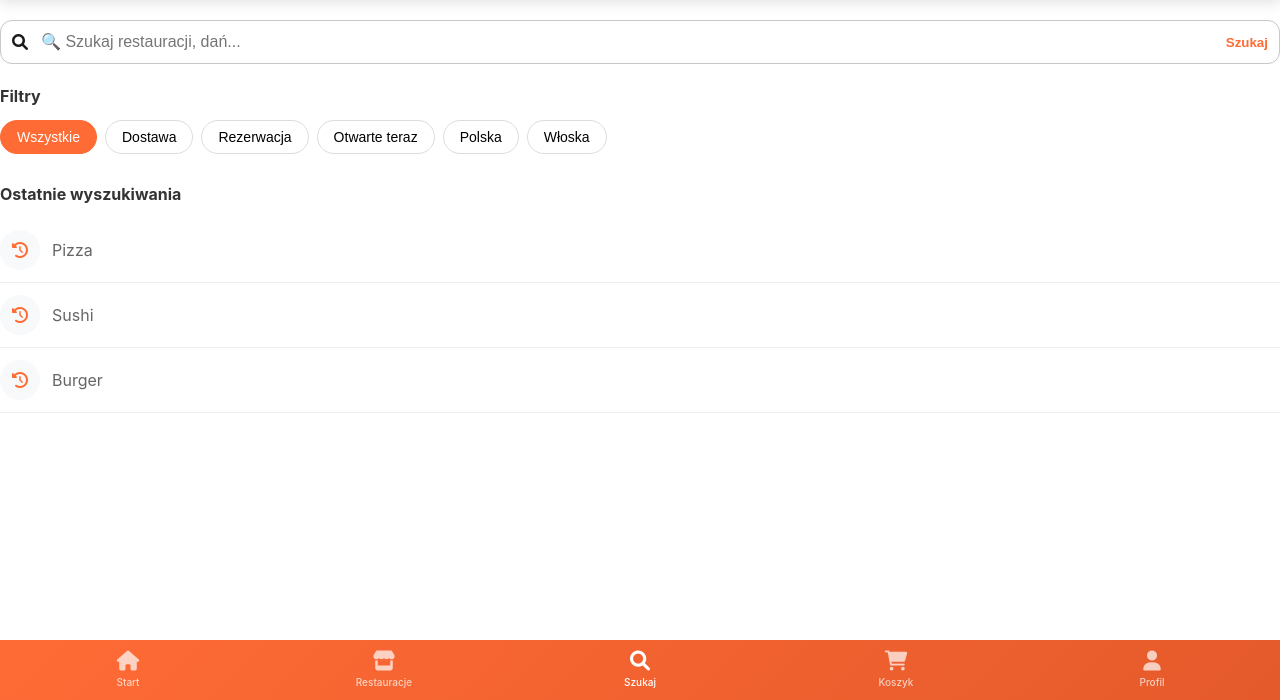
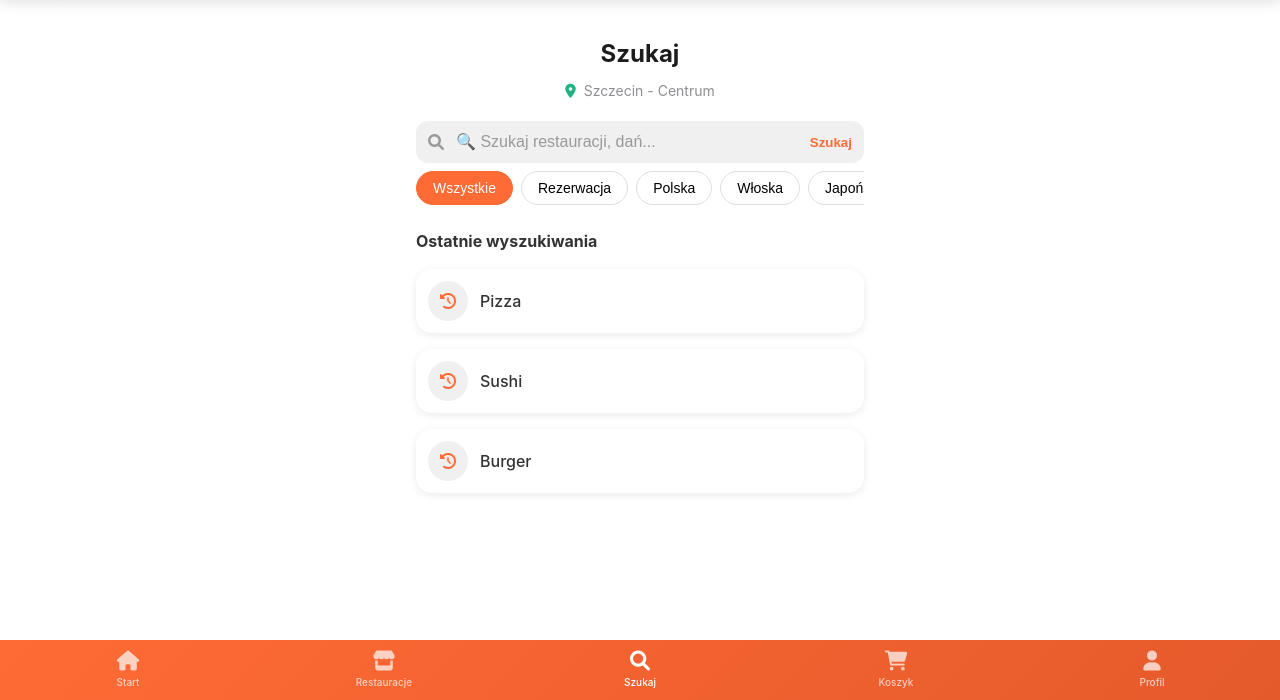
Before and after one commit to hamorii123/Pasibrzuch, a Flask app: page /client/search in a window 1280 px wide. Shown: the part 100-800 px from the top of the page. Run offline with Flask 3, Linux system fonts and the light colour scheme; a user stored in the database is signed in.

Commit message:
Poprawiłem wygląd widoku wyszukiwania

```diff
--- a/pasibrzuch/templates/client/search_mobile.html
+++ b/pasibrzuch/templates/client/search_mobile.html
@@ -5,32 +5,36 @@
 {% block extra_css %}
 <style>
 .search-container {
-    padding: 16px;
+    position: sticky;
+    top: 60px;
+    background: transparent;
+    padding: 0 0 16px 0;
+    z-index: 10;
 }
 
-.recent-searches {
-    margin-top: 20px;
+.search-container .form-control {
+    background: #f0f0f0;
+    border: none;
+    color: #333;
 }
 
-.search-item {
-    padding: 12px 0;
-    border-bottom: 1px solid #eee;
-    display: flex;
-    align-items: center;
-    gap: 12px;
-    text-decoration: none;
-    color: inherit;
+.search-container .form-control::placeholder {
+    color: #999;
 }
 
-.search-item-icon {
-    width: 40px;
-    height: 40px;
-    background: #f8f9fa;
-    border-radius: 50%;
+.search-container .form-control:focus {
+    background: #f0f0f0;
+    outline: none;
+    box-shadow: none;
+}
+
+.filters {
     display: flex;
-    align-items: center;
-    justify-content: center;
-    color: #FF6B35;
+    gap: 8px;
+    overflow-x: auto;
+    padding: 8px 0;
+    margin-bottom: 16px;
+    -webkit-overflow-scrolling: touch;
 }
 
 .filter-btn {
@@ -38,30 +42,104 @@
     border: 1px solid #ddd;
     border-radius: 20px;
     background: white;
+    white-space: nowrap;
     font-size: 14px;
-    margin-right: 8px;
-    margin-bottom: 8px;
 }
 
 .filter-btn.active {
-    background: #FF6B35;
+    background: var(--primary-orange);
     color: white;
-    border-color: #FF6B35;
+    border-color: var(--primary-orange);
+}
+
+.restaurant-card {
+    display: block;
+    text-decoration: none;
+    color: inherit;
+    margin-bottom: 16px;
+    background: white;
+    border-radius: 16px;
+    overflow: hidden;
+    box-shadow: 0 2px 8px rgba(0,0,0,0.08);
+}
+
+.restaurant-image {
+    width: 100%;
+    height: 140px;
+    background: linear-gradient(135deg, #FF6B35, #FF8C42);
+    display: flex;
+    align-items: center;
+    justify-content: center;
+    color: white;
+    font-size: 40px;
+}
+
+.restaurant-card h3 {
+    margin: 0;
+    font-size: 18px;
+    font-weight: 600;
+    color: #333;
+}
+
+/* Tagi / badge dla restauracji */
+.restaurant-tag {
+    display: inline-block;
+    padding: 4px 12px;
+    border-radius: 20px;
+    font-size: 12px;
+    font-weight: 500;
+    margin-right: 6px;
+    margin-bottom: 6px;
+}
+
+.tag-cuisine {
+    background: rgba(255,107,53,0.12);
+    color: #E55A2B;
+}
+
+.tag-hours {
+    background: rgba(128,128,128,0.12);
+    color: #555;
+}
+
+.tag-reservation {
+    background: rgba(0,123,255,0.12);
+    color: #007bff;
+}
+
+.restaurant-tags {
+    display: flex;
+    flex-wrap: wrap;
+    margin-top: 8px;
 }
 
 .empty-state {
     text-align: center;
-    padding: 40px 20px;
-    color: #666;
+    padding: 60px 20px;
+    color: #999;
+}
+
+body {
+    background-color: white !important;
 }
 </style>
 {% endblock %}
 
 {% block content %}
+<div class="mobile-container">
+    <!-- Nagłówek wyśrodkowany -->
+    <div style="margin-bottom: 20px; text-align: center;">
+        <h1 style="font-size: 24px; font-weight: 700; margin: 0 0 8px 0; color: var(--dark);">Szukaj</h1>
+        <div style="display: flex; align-items: center; justify-content: center; gap: 8px; color: var(--gray); font-size: 14px;">
+            <i class="fas fa-map-marker-alt" style="color: #20b27f; font-size: 14px;"></i>
+            <span>Szczecin - Centrum</span>
+        </div>
+    </div>
+
+    <!-- Wyszukiwarka -->
     <div class="search-container">
-    <!-- Wyszukiwarka -->
-    <div class="form-group" style="margin-bottom: 20px;">
-        <form action="{{ url_for('client_search') }}" method="get">
+        <div class="form-group" style="margin-bottom: 0;">
+            <form action="{{ url_for('client_search') }}" method="get" style="margin: 0;">
                 <div style="position: relative;">
                     <input type="text"
                            name="q"
@@ -70,7 +148,7 @@
                            value="{{ query }}"
                            style="padding-left: 40px;">
                     <div style="position: absolute; left: 12px; top: 50%; transform: translateY(-50%);">
-                    <i class="fas fa-search"></i>
+                        <i class="fas fa-search" style="color: #999;"></i>
                     </div>
                     <button type="submit"
                             style="position: absolute; right: 12px; top: 50%; transform: translateY(-50%); background: none; border: none; color: #FF6B35; font-weight: 600;">
@@ -79,18 +157,17 @@
                 </div>
             </form>
         </div>
+    </div>
 
-    <!-- Filtry -->
-    <div style="margin-bottom: 20px;">
-        <h4 style="margin-bottom: 12px; color: #333;">Filtry</h4>
-        <div style="display: flex; flex-wrap: wrap;">
+    <!-- Filtry (poziome przewijanie) -->
+    <div class="filters">
         <button class="filter-btn active">Wszystkie</button>
-            <button class="filter-btn">Dostawa</button>
         <button class="filter-btn">Rezerwacja</button>
-            <button class="filter-btn">Otwarte teraz</button>
         <button class="filter-btn">Polska</button>
         <button class="filter-btn">Włoska</button>
-        </div>
+        <button class="filter-btn">Japońska</button>
+        <button class="filter-btn">Szybkie</button>
+        <button class="filter-btn">Wege</button>
     </div>
 
     <!-- Wyniki wyszukiwania -->
@@ -100,51 +177,62 @@
 
         {% if restaurants %}
             {% for restaurant in restaurants %}
-            <a href="{{ url_for('client_menu', restaurant_id=restaurant.id) }}"
-               class="search-item">
-                <div class="search-item-icon">
+            <a href="{{ url_for('client_menu', restaurant_id=restaurant.id) }}" class="restaurant-card">
+                <div class="restaurant-image">
                     <i class="fas fa-utensils"></i>
                 </div>
-                <div style="flex: 1;">
-                    <div style="font-weight: 600; margin-bottom: 4px;">{{ restaurant.name }}</div>
-                    <div style="color: #666; font-size: 14px;">
-                        {{ restaurant.cuisine }} • {{ restaurant.address }}
+                <div style="padding: 12px;">
+                    <div style="display: flex; justify-content: space-between; align-items: start; margin-bottom: 8px;">
+                        <h3>{{ restaurant.name }}</h3>
+                        <div style="color: #FF6B35; font-weight: 700;">
+                            <i class="fas fa-star"></i> {{ restaurant.rating }}
                         </div>
                     </div>
-                <div style="color: #FF6B35; font-weight: 700;">
-                    <i class="fas fa-star"></i> {{ restaurant.rating }}
+                    <div class="restaurant-tags">
+                        <span class="restaurant-tag tag-cuisine">
+                            <i class="fas fa-utensil-spoon" style="margin-right: 4px; font-size: 10px;"></i> {{ restaurant.cuisine }}
+                        </span>
+                        <span class="restaurant-tag tag-hours">
+                            <i class="fas fa-clock" style="margin-right: 4px; font-size: 10px;"></i> {{ restaurant.opening_hours }}
+                        </span>
+                        {% if restaurant.reservation %}
+                        <span class="restaurant-tag tag-reservation">
+                            <i class="fas fa-calendar-check" style="margin-right: 4px; font-size: 10px;"></i> Rezerwacja
+                        </span>
+                        {% endif %}
+                    </div>
                 </div>
             </a>
             {% endfor %}
         {% else %}
             <div class="empty-state">
-                <i class="fas fa-search fa-2x" style="color: #ddd; margin-bottom: 16px;"></i>
+                <i class="fas fa-search fa-3x" style="color: #ddd; margin-bottom: 16px;"></i>
                 <p>Brak wyników dla "{{ query }}"</p>
             </div>
         {% endif %}
     </div>
     {% else %}
     <!-- Ostatnie wyszukiwania -->
-    <div class="recent-searches">
-        <h4 style="margin-bottom: 12px; color: #333;">Ostatnie wyszukiwania</h4>
-        <div class="search-item">
-            <div class="search-item-icon">
-                <i class="fas fa-history"></i>
+    <div>
+        <h4 style="margin-bottom: 16px; color: #333;">Ostatnie wyszukiwania</h4>
+        <a href="{{ url_for('client_search') }}?q=Pizza" class="restaurant-card" style="display: flex; align-items: center; gap: 12px; padding: 12px;">
+            <div style="width: 40px; height: 40px; background: #f0f0f0; border-radius: 50%; display: flex; align-items: center; justify-content: center;">
+                <i class="fas fa-history" style="color: #FF6B35;"></i>
             </div>
-            <div style="color: #666;">Pizza</div>
+            <div style="font-weight: 500; color: #333;">Pizza</div>
+        </a>
+        <a href="{{ url_for('client_search') }}?q=Sushi" class="restaurant-card" style="display: flex; align-items: center; gap: 12px; padding: 12px;">
+            <div style="width: 40px; height: 40px; background: #f0f0f0; border-radius: 50%; display: flex; align-items: center; justify-content: center;">
+                <i class="fas fa-history" style="color: #FF6B35;"></i>
             </div>
-        <div class="search-item">
-            <div class="search-item-icon">
-                <i class="fas fa-history"></i>
+            <div style="font-weight: 500; color: #333;">Sushi</div>
+        </a>
+        <a href="{{ url_for('client_search') }}?q=Burger" class="restaurant-card" style="display: flex; align-items: center; gap: 12px; padding: 12px;">
+            <div style="width: 40px; height: 40px; background: #f0f0f0; border-radius: 50%; display: flex; align-items: center; justify-content: center;">
+                <i class="fas fa-history" style="color: #FF6B35;"></i>
             </div>
-            <div style="color: #666;">Sushi</div>
-        </div>
-        <div class="search-item">
-            <div class="search-item-icon">
-                <i class="fas fa-history"></i>
-            </div>
-            <div style="color: #666;">Burger</div>
-        </div>
+            <div style="font-weight: 500; color: #333;">Burger</div>
+        </a>
     </div>
     {% endif %}
 </div>
```
Lines whose indentation alone changed are shown as unchanged.
